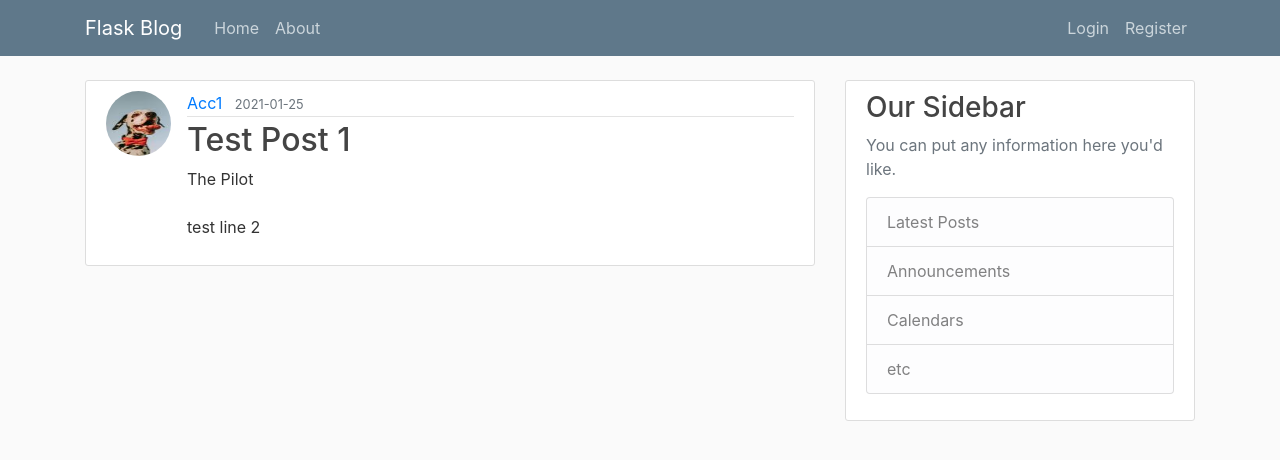
After one commit to Cody-Co/flaskblog, a Flask app: page /post/1 in a window 1280 px wide. The commit adds this page. Shown: the top 460 px of the page. Run offline with Flask 2, Linux system fonts and the light colour scheme; data comes from the database, SQL or seed files in the repository; both versions use the stored data as it was after the commit; some libraries are stand-ins or nearby versions.

Commit message:
Added ability to create, update, and delete posts by user

```diff
--- a/flaskblog/routes.py
+++ b/flaskblog/routes.py
@@ -3,30 +3,15 @@ import secrets
 from PIL import Image
 from flask import render_template, url_for, flash, redirect, request
 from flaskblog import app, db, bcrypt
-from flaskblog.forms import RegistrationForm, LoginForm, UpdateAccountForm
+from flaskblog.forms import RegistrationForm, LoginForm, UpdateAccountForm, PostForm
 from flaskblog.models import User, Post
 from flask_login import login_user, current_user, logout_user, login_required
-
-
-posts = [
-    {
-        'author': 'Corey Schafer',
-        'title': 'Blog Post 1',
-        'content': 'First post content',
-        'date_posted': 'April 20, 2018'
-    },
-    {
-        'author': 'Jane Doe',
-        'title': 'Blog Post 2',
-        'content': 'Second post content',
-        'date_posted': 'April 21, 2018'
-    }
-]
 
 
 @app.route("/")
 @app.route("/home")
 def home():
+    posts = Post.query.all()
     return render_template('home.html', posts=posts)
 
 
@@ -105,3 +90,56 @@ def account():
     image_file = url_for('static', filename='profile_pics/' + current_user.image_file)
     return render_template('account.html', title='Account',
                            image_file=image_file, form=form)
+
+@app.route("/post/new", methods=['GET', 'POST'])
+@login_required
+def new_post():
+    form = PostForm()
+    if form.validate_on_submit():
+        post = Post(title=form.title.data, content=form.content.data, author=current_user)
+        db.session.add(post)
+        db.session.commit()
+        flash('Your post has been created!', 'success')
+        return redirect(url_for('home'))
+    return render_template('create_post.html', title='New Post',
+                            form=form, legend='New Post')
+
+
+@app.route("/post/<int:post_id>")
+def post(post_id):
+    post = Post.query.get_or_404(post_id)
+    return render_template('post.html', title=post.title, post=post)
+
+
+@app.route("/post/<int:post_id>/update", methods=['GET', 'POST'])
+@login_required
+def update_post(post_id):
+    post = Post.query.get_or_404(post_id)
+    if post.author != current_user:
+        abort(403)
+    form = PostForm()
+    ## change to content only
+    ## edit date, store edits
+    if form.validate_on_submit():
+        post.title = form.title.data
+        post.content = form.content.data
+        db.session.commit()
+        flash('Post has been updated!', 'success')
+        return redirect(url_for('post', post_id=post.id))
+    elif request.method == 'GET':
+        form.title.data = post.title
+        form.content.data = post.content
+    return render_template('create_post.html', title='Update Post',
+                            form=form, legend='Update Post')
+
+
+@app.route("/post/<int:post_id>/delete", methods=['POST'])
+@login_required
+def delete_post(post_id):
+    post = Post.query.get_or_404(post_id)
+    if post.author != current_user:
+        abort(403)
+    db.session.delete(post)
+    db.session.commit()
+    flash('Post has been deleted!', 'success')
+    return redirect(url_for('home'))
--- a/flaskblog/templates/layout.html
+++ b/flaskblog/templates/layout.html
@@ -32,6 +32,7 @@
             <!-- Navbar Right Side -->
             <div class="navbar-nav">
               {% if current_user.is_authenticated %}
+                <a class="nav-item nav-link" href="{{ url_for('new_post') }}">New Post</a>
                 <a class="nav-item nav-link" href="{{ url_for('logout') }}">Logout</a>
                 <a class="nav-item nav-link" href="{{ url_for('account') }}">Account</a>
               {% else %}
--- /dev/null
+++ b/flaskblog/templates/post.html
@@ -0,0 +1,39 @@
+{% extends "layout.html" %}
+{% block content %}
+  <article class="media content-section">
+    <img class="rounded-circle article-img" src="{{ url_for('static', filename='profile_pics/' + post.author.image_file) }}">
+    <div class="media-body">
+      <div class="article-metadata">
+        <a class="mr-2" href="#">{{ post.author.username }}</a>
+        <small class="text-muted">{{ post.date_posted.strftime('%Y-%m-%d') }}</small>
+        {% if post.author == current_user %}
+          <div>
+            <a class="btn btn-secondary btn-sm mt-1 mb-1" href="{{ url_for('update_post', post_id=post.id) }}">Update</a>
+            <button type="button" class="btn btn-danger btn-sm m-1" data-toggle="modal" data-target="#deleteModal">Delete</button>
+          </div>
+        {% endif %}
+      </div>
+      <h2 class="article-title">{{ post.title }}</h2>
+      <p class="article-content">{{ post.content }}</p>
+    </div>
+  </article>
+  <!-- Modal -->
+  <div class="modal fade" id="deleteModal" tabindex="-1" role="dialog" aria-labelledby="deleteModalLabel" aria-hidden="true">
+    <div class="modal-dialog" role="document">
+      <div class="modal-content">
+        <div class="modal-header">
+          <h5 class="modal-title" id="deleteModalLabel">Delete Post?</h5>
+          <button type="button" class="close" data-dismiss="modal" aria-label="Close">
+            <span aria-hidden="true">&times;</span>
+          </button>
+        </div>
+        <div class="modal-footer">
+          <button type="button" class="btn btn-secondary" data-dismiss="modal">Close</button>
+          <form action="{{ url_for('delete_post', post_id=post.id) }}" method="POST">
+            <input class="btn btn-danger" type="submit" value="Delete">
+          </form>
+        </div>
+      </div>
+    </div>
+  </div>
+{% endblock content %}
```
Also changed, not shown: flaskblog/forms.py (+7 -1 lines), flaskblog/templates/create_post.html (added, +40 -0 lines), flaskblog/templates/home.html (+5 -4 lines), flaskblog/site.db, flaskblog/static/profile_pics/2d549649828525a6.jpg (added), flaskblog/static/profile_pics/84bfa802e18dff08.jpg (added).
